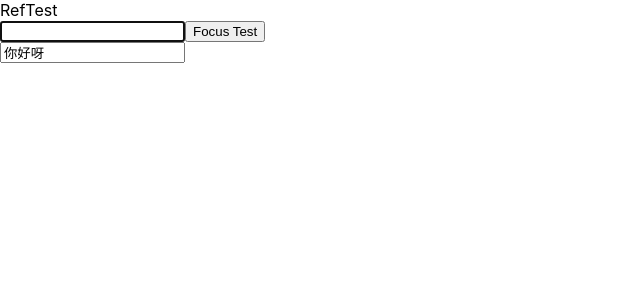
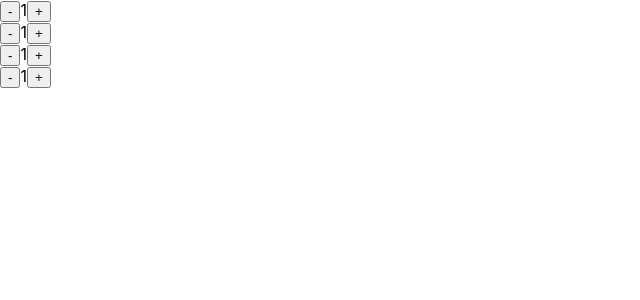
Before and after one commit to wuret-ncu/Summer-Course-React, a React (Create React App) app: page / in a window 1280 px wide. Shown: the top 300 px of the page, without its empty margins (0-640 px from the left). Built offline with nearby package versions, Linux system fonts and the light colour scheme.

Commit message:
push 20210721

```diff
--- a/src/App.js
+++ b/src/App.js
@@ -1,103 +1,20 @@
 import './App.css';
-import React, { useEffect, useState } from 'react';
-import MyRef from './MyRef.js'
-import MyRef2 from './MyRef2.js'
-
-import {HashRouter,Route,Switch,Link} from "react-router-dom";
-import FirstPage from './FirstPage';
-import SecondPage from './SecondPage';
-
-import OpenContext from './ContextTest.js'
-import ContextButton from './ContextButton.js';
+import React from 'react';
+import Noob from './components/Noob/Noob.js'
+import Advanced from './components/Advanced/Advanced.js'
+import Pro from './components/Pro/Pro.js'
+import Bug from './components/Pro/Bug.js'
 
 // Ref
-class App extends React.Component {
-  // 創建 ref
-  myRef = React.createRef();
-  componentRef = React.createRef();
-  functionRef = React.createRef();
-
-  componentDidMount () {
-      console.log("DOM element")
-      console.log(this.myRef);
-      console.log(this.myRef.current);
-      console.log(this.myRef.current.innerHTML);
-
-      console.log("Class Component")
-      console.log(this.componentRef);
-      console.log(this.componentRef.current);
-      this.componentRef.current.handleClick();
-
-      console.log("Fuction Component")
-      console.log(this.functionRef)
-      // console.log(this.functionRef.current)
-      // this.functionRef.current.focus();
-  }
-  render () {
-      return(
-        <>
-          <div ref={ this.myRef }>RefTest</div>
-          <MyRef ref={this.componentRef} />
-          <br></br>
-          {/* Warning */}
-          <MyRef2 ref={this.functionRef}></MyRef2>
-        </>
-      )
-  }
+function App(props) {
+  return (
+    <>
+      <Noob initialCount={1} />
+      <Advanced initialCount={1} />
+      <Bug initialCount={1} />
+      <Pro initialCount={1} />
+    </>
+  )
 }
 
 export default App;
-
-
-//------------------------
-// react-router-dom
-// function Layout(props){
-//   const[check,setCheck]=useState(false)
-//   // const handleClick = () =>{
-//   //   if(check)
-//   //    轉跳
-//   //     setCheck(!check,document.location.href="http://localhost:3000/#/second")
-//   //   else
-//   //     setCheck(!check,document.location.href="http://localhost:3000/#/")
-//   // }
-//   return(
-//       <>
-//           <nav>
-//             {check? <Link to="/" onClick={()=>{setCheck(!check)}}>Click</Link> :
-//             <Link to="/second"  onClick={()=>{setCheck(!check)}}>Click</Link>}
-//             {/* <button onClick={handleClick}>Click Me</button> */}
-//           </nav>
-//           { props.children }
-//       </>
-//   )
-// }
-// function App(){
-//   return(
-//     <HashRouter>
-//       <Switch>
-//         <Layout>
-//           {/* <Route exact={true} path="/" component={FirstPage}/> */}
-//           {/* 在localhost:3000/#/second時會出問題 */}
-//           <Route path="/" component={FirstPage}/>
-//           <Route path="/second" component={SecondPage}/>
-//         </Layout>
-//       </Switch>
-//     </HashRouter>
-//   );
-// }
-// export default App;
-
-//------------------------
-//context
-// function App (){
-//   const [isOpen, setIsOpen] = useState(true);
-//   return (
-//     <OpenContext.Provider value={{
-//         openContext: isOpen,
-//         setOpenContext: setIsOpen
-//     }} >
-//         <ContextButton />
-//     </OpenContext.Provider>
-//   );
-// }
-// export default App;
--- /dev/null
+++ b/src/components/Advanced/Advanced.js
@@ -0,0 +1,30 @@
+import React, { useState } from "react"
+import PropTypes from "prop-types"
+
+function Counter({ initialCount }) {
+    const [count, setCount] = useState(initialCount)
+
+    function incrementCount() {
+        setCount(count + 1)
+        console.log(count)
+    }
+
+    function decrementCount() {
+        setCount(count - 1)
+        console.log(count)
+    }
+
+    return (
+        <div>
+            <button onClick={decrementCount}>-</button>
+            {count}
+            <button onClick={incrementCount}>+</button>
+        </div>
+    )
+}
+
+Counter.propTypes = {
+    initialCount: PropTypes.number
+}
+
+export default Counter
--- /dev/null
+++ b/src/components/Noob/Noob.js
@@ -0,0 +1,23 @@
+import { useState } from "react"
+
+export default function Noob({ initialCount }) {
+    let [count, setCount] = useState(initialCount)
+
+    function incrementCount() {
+        count = count + 1
+        console.log(count)
+    }
+
+    function decrementCount() {
+        count = count - 1
+        console.log(count)
+    }
+
+    return (
+        <div>
+            <button onClick={decrementCount}>-</button>
+            <span>{count}</span>
+            <button onClick={incrementCount}>+</button>
+        </div>
+    )
+}
--- /dev/null
+++ b/src/components/Pro/Bug.js
@@ -0,0 +1,35 @@
+
+import React, { useState, useEffect } from "react"
+import PropTypes from "prop-types"
+
+function Bug({ initialCount }) {
+    const [count, setCount] = useState(initialCount)
+
+    function incrementCount() {
+        setCount(count + 1)
+        setCount(count + 1)
+    }
+
+    function decrementCount() {
+        setCount(count - 1)
+        setCount(count - 1)
+    }
+
+    useEffect(() => {
+        console.log(count)
+    }, [count])
+
+    return (
+        <div>
+            <button onClick={decrementCount}>-</button>
+            {count}
+            <button onClick={incrementCount}>+</button>
+        </div>
+    )
+}
+
+Bug.propTypes = {
+    initialCount: PropTypes.number
+}
+
+export default Bug
--- /dev/null
+++ b/src/components/Pro/Pro.js
@@ -0,0 +1,35 @@
+
+import React, { useState, useEffect } from "react"
+import PropTypes from "prop-types"
+
+function Pro({ initialCount }) {
+    const [count, setCount] = useState(initialCount)
+
+    function incrementCount() {
+        setCount(currCount => currCount + 1)
+        setCount(currCount => currCount + 1)
+    }
+
+    function decrementCount() {
+        setCount(currCount => currCount - 1)
+        setCount(currCount => currCount - 1)
+    }
+
+    useEffect(() => {
+        console.log(count)
+    }, [count])
+
+    return (
+        <div>
+            <button onClick={decrementCount}>-</button>
+            {count}
+            <button onClick={incrementCount}>+</button>
+        </div>
+    )
+}
+
+Pro.propTypes = {
+    initialCount: PropTypes.number
+}
+
+export default Pro
```
Also changed, not shown: 1 other file (tests, documents, lock files or other folders).
